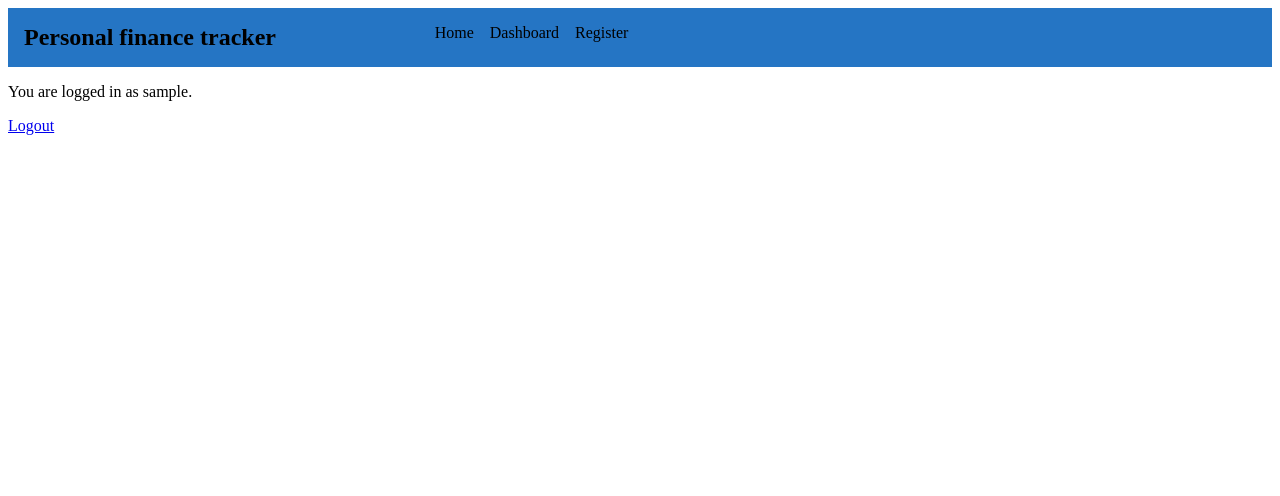
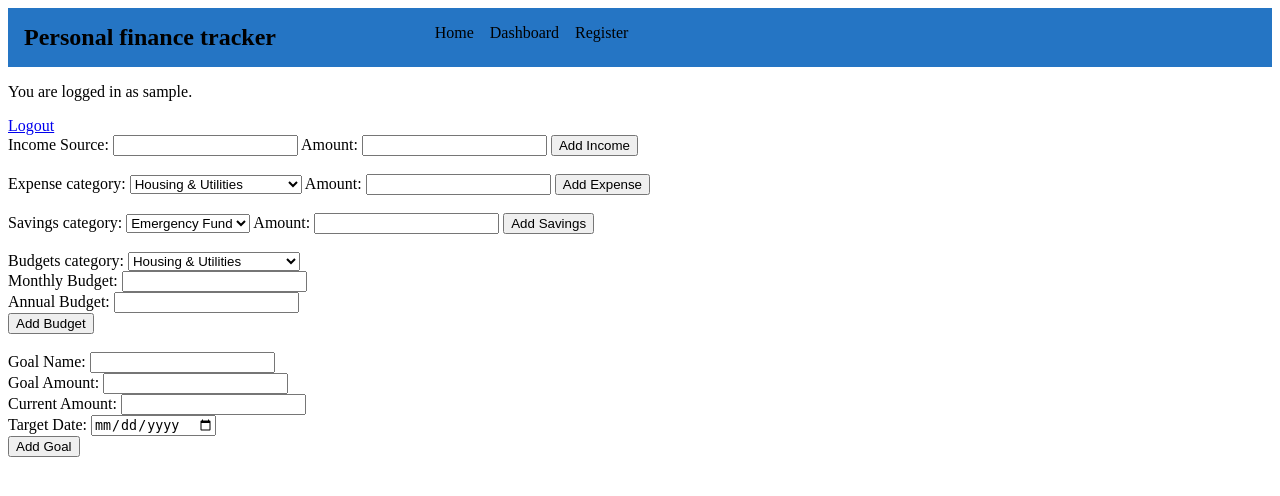
Before and after one commit to trickwide/personal-finance-tracker, a Flask app: page /dashboard in a window 1280 px wide. Shown: the top 496 px of the page. Run offline with Flask 3, Linux system fonts and the light colour scheme; the visitor is signed in with stand-in values (Sample User, id 1).

Commit message:
Adding input forms for incomes, expenses, savings, budgets and financial goals

````diff
--- a/src/templates/frontend/dashboard.html
+++ b/src/templates/frontend/dashboard.html
@@ -12,6 +12,80 @@
     {% else %}
     <p>You are logged in as {{ session["username"] }}.</p>
     <a href="{{ url_for('logout') }}">Logout</a>
+
+    <form action="{{ url_for('dashboard') }}" method="post">
+        <label for="source">Income Source:</label>
+        <input type="text" name="source" required>
+
+        <label for="income_amount">Amount:</label>
+        <input type="number" id="income_amount" name="amount" step="0.01" required>
+
+        <input type="submit" value="Add Income">
+    </form>
+</br>
+    <form action="{{ url_for('dashboard') }}" method="post">
+        <label for="expense_category">Expense category:</label>
+        <select id="expense_category" name="category "required>
+            <option value="housing_utilities">Housing & Utilities</option>
+            <option value="food_transport">Food & Transportation</option>
+            <option value="health_personal">Health & Personal Care</option>
+            <option value="lifestyle_misc">Lifestyle & Miscellaneous</option>
+        </select>
+
+        <label for="expense_amount">Amount:</label>
+        <input type="number" id="expense_amount" name="amount" step="0.01" required>
+
+        <input type="submit" value="Add Expense">
+    </form>
+</br>
+    <form action="{{ url_for('dashboard') }}" method="post">
+        <label for="savings_category">Savings category:</label>
+        <select id="savings_category" name="category" required>
+            <option value="emergency">Emergency Fund</option>
+            <option value="retirement">Retirement Fund</option>
+            <option value="investment">Investment Fund</option>
+        </select>
+
+        <label for="savings_amount">Amount:</label>
+        <input type="number" id="savings_amount" name="amount" step="0.01" required>
+
+        <input type="submit" value="Add Savings">
+    </form>
+</br>
+    <form action="{{ url_for('dashboard') }}" method="post">
+        <label for="budgets_category">Budgets category:</label>
+        <select id="budgets_category" name="category" required>
+            <option value="housing_utilities">Housing & Utilities</option>
+            <option value="food_transport">Food & Transportation</option>
+            <option value="health_personal">Health & Personal Care</option>
+            <option value="lifestyle_misc">Lifestyle & Miscellaneous</option>
+        </select>
+        </br>
+        <label for="monthly_budget">Monthly Budget:</label>
+        <input type="number" id="monthly_budget" name="amount" step="0.01" required>
+        </br>
+        <label for="annual_budget">Annual Budget:</label>
+        <input type="number" id="annual_budget" name="amount" step="0.01" required>
+        </br>
+        <input type="submit" value="Add Budget">
+    </form>
+    </br>
+
+    <form action="{{ url_for('dashboard') }}" method="post">
+        <label for="goal_name">Goal Name:</label>
+        <input type="text" id="goal_name "name="name" required>
+    </br>
+        <label for="goal_amount">Goal Amount:</label>
+        <input type="number" id="goal_amount" name="amount" step="0.01" required>
+    </br>
+        <label for="current_amount">Current Amount:</label>
+        <input type="number" id="current_amount" name="amount" step="0.01" required>
+    </br>
+    <label for="target_date">Target Date:</label>
+    <input type="date" id="target_date" name="date" required>
+    </br>
+        <input type="submit" value="Add Goal">
+    </form>
     {% endif %}
 {% endblock %}
 ```
````
